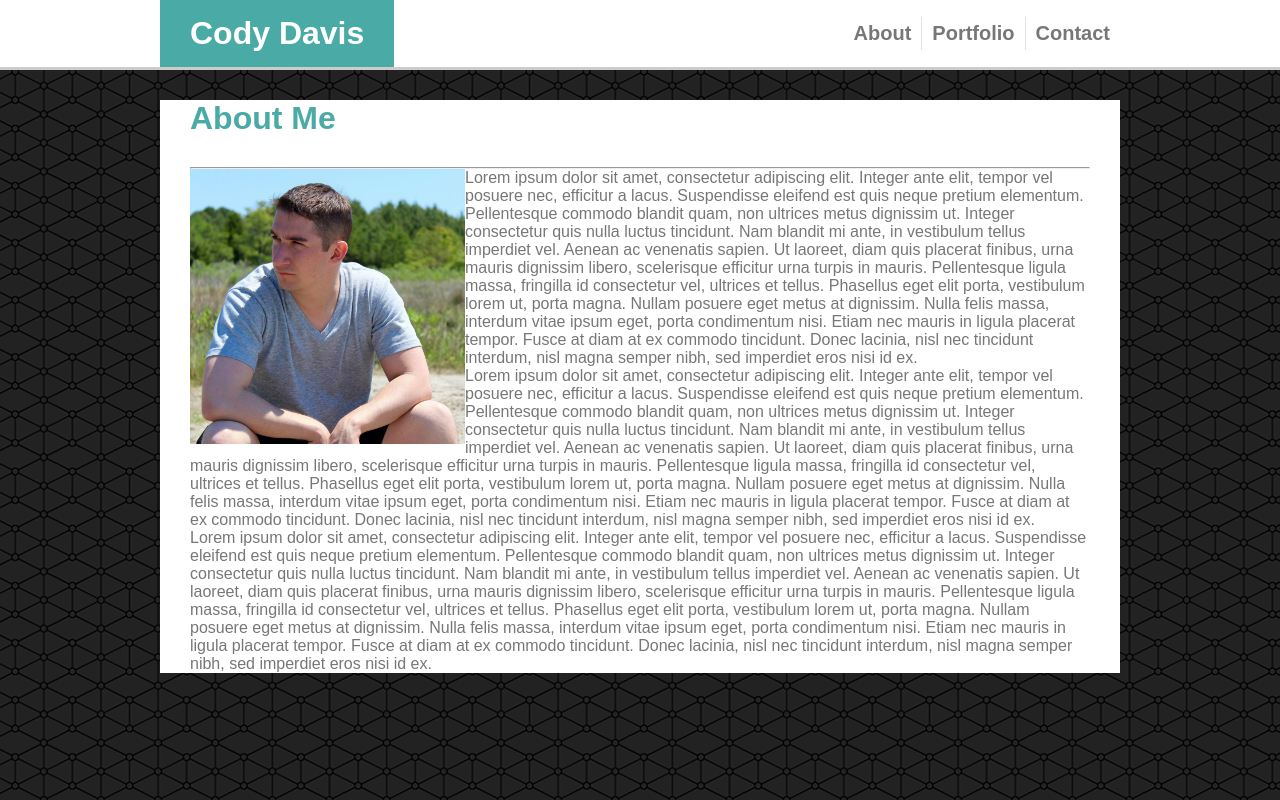
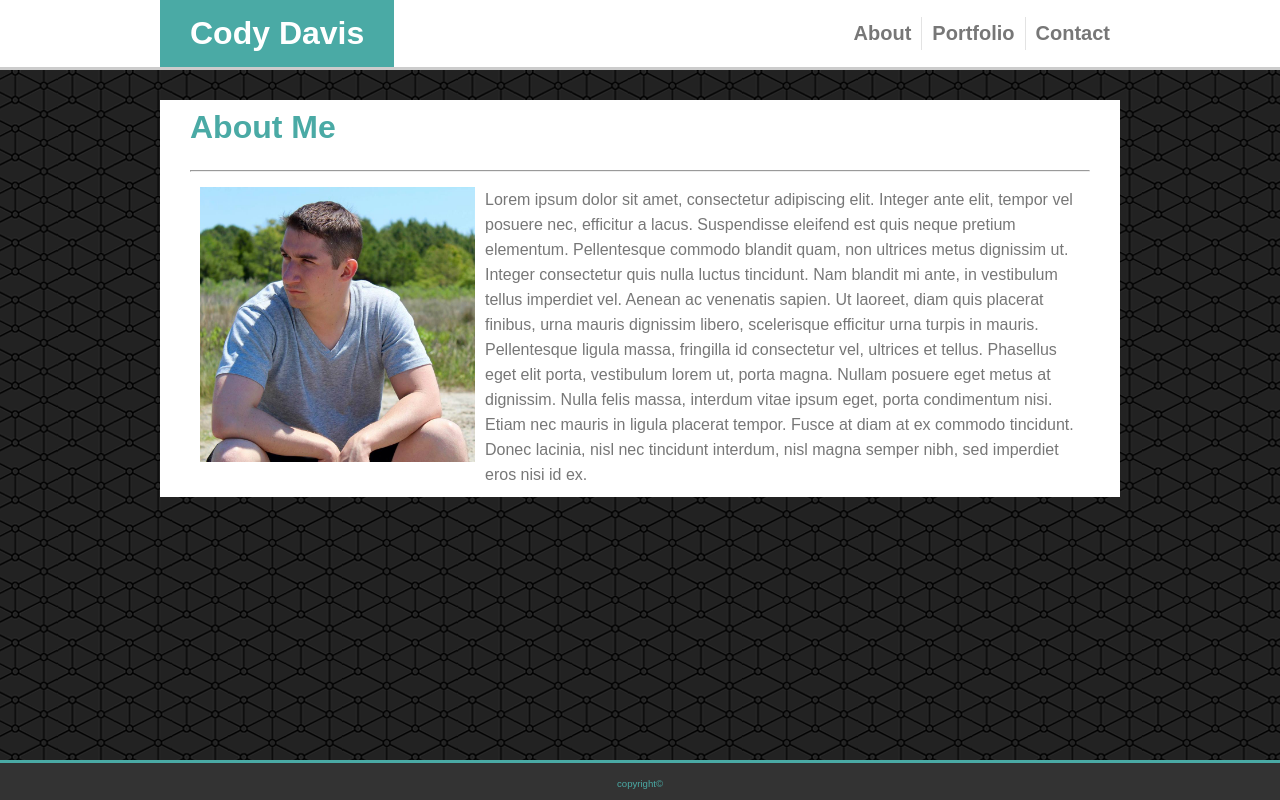
Before and after one commit to CodyRDavis/Basic-Portfolio, a plain HTML site: page index.html in a window 1280 px wide. Drawn offline with Linux system fonts and the light colour scheme.

Commit message:
updated footer style and added footer to html

```diff
--- a/assets/css/style.css
+++ b/assets/css/style.css
@@ -64,16 +64,31 @@ footer{
   bottom: 0;
   left: 0;
   width: 100%;
+  background-color: #333;
+  border-top: 3px solid #4AAAA5;
+  height: 5%;
+}
+.footer-content{
+  padding-top: 15px;
+  text-align: center;
+  color: #4AAAA5;
+  font-size: .6em;
 }
 
 /* CONTENT STYLES ############################################# */
 .content {
   padding: 0 30px;
   background-color: white;
+  margin-bottom: 5%;
+  line-height: 25px;
 }
 .content h1{
   color: #4AAAA5;
-  margin-bottom: 30px;
+  padding: 15px 0px;
+  margin-bottom: 15px;
+}
+.content hr {
+  margin-bottom: 15px;
 }
 .bio::after{
   content:"";
@@ -84,4 +99,9 @@ footer{
   height: 275px;
   width: 275px;
   float: left;
+  margin: 10px;
+  margin-top: 0px;
 }
+.content p {
+  margin: 10px;
+}
--- a/index.html
+++ b/index.html
@@ -28,13 +28,12 @@
       <p>
         Lorem ipsum dolor sit amet, consectetur adipiscing elit. Integer ante elit, tempor vel posuere nec, efficitur a lacus. Suspendisse eleifend est quis neque pretium elementum. Pellentesque commodo blandit quam, non ultrices metus dignissim ut. Integer consectetur quis nulla luctus tincidunt. Nam blandit mi ante, in vestibulum tellus imperdiet vel. Aenean ac venenatis sapien. Ut laoreet, diam quis placerat finibus, urna mauris dignissim libero, scelerisque efficitur urna turpis in mauris. Pellentesque ligula massa, fringilla id consectetur vel, ultrices et tellus. Phasellus eget elit porta, vestibulum lorem ut, porta magna. Nullam posuere eget metus at dignissim. Nulla felis massa, interdum vitae ipsum eget, porta condimentum nisi. Etiam nec mauris in ligula placerat tempor. Fusce at diam at ex commodo tincidunt. Donec lacinia, nisl nec tincidunt interdum, nisl magna semper nibh, sed imperdiet eros nisi id ex.
       </p>
-      <p>
-        Lorem ipsum dolor sit amet, consectetur adipiscing elit. Integer ante elit, tempor vel posuere nec, efficitur a lacus. Suspendisse eleifend est quis neque pretium elementum. Pellentesque commodo blandit quam, non ultrices metus dignissim ut. Integer consectetur quis nulla luctus tincidunt. Nam blandit mi ante, in vestibulum tellus imperdiet vel. Aenean ac venenatis sapien. Ut laoreet, diam quis placerat finibus, urna mauris dignissim libero, scelerisque efficitur urna turpis in mauris. Pellentesque ligula massa, fringilla id consectetur vel, ultrices et tellus. Phasellus eget elit porta, vestibulum lorem ut, porta magna. Nullam posuere eget metus at dignissim. Nulla felis massa, interdum vitae ipsum eget, porta condimentum nisi. Etiam nec mauris in ligula placerat tempor. Fusce at diam at ex commodo tincidunt. Donec lacinia, nisl nec tincidunt interdum, nisl magna semper nibh, sed imperdiet eros nisi id ex.
-      </p>
-      <p>
-          Lorem ipsum dolor sit amet, consectetur adipiscing elit. Integer ante elit, tempor vel posuere nec, efficitur a lacus. Suspendisse eleifend est quis neque pretium elementum. Pellentesque commodo blandit quam, non ultrices metus dignissim ut. Integer consectetur quis nulla luctus tincidunt. Nam blandit mi ante, in vestibulum tellus imperdiet vel. Aenean ac venenatis sapien. Ut laoreet, diam quis placerat finibus, urna mauris dignissim libero, scelerisque efficitur urna turpis in mauris. Pellentesque ligula massa, fringilla id consectetur vel, ultrices et tellus. Phasellus eget elit porta, vestibulum lorem ut, porta magna. Nullam posuere eget metus at dignissim. Nulla felis massa, interdum vitae ipsum eget, porta condimentum nisi. Etiam nec mauris in ligula placerat tempor. Fusce at diam at ex commodo tincidunt. Donec lacinia, nisl nec tincidunt interdum, nisl magna semper nibh, sed imperdiet eros nisi id ex.
-        </p>
     </div>
   </div>
+  <footer>
+    <div class="footer-content">
+      copyright&#169;
+    </div>
+  </footer>
 </body>
 </html>
```
